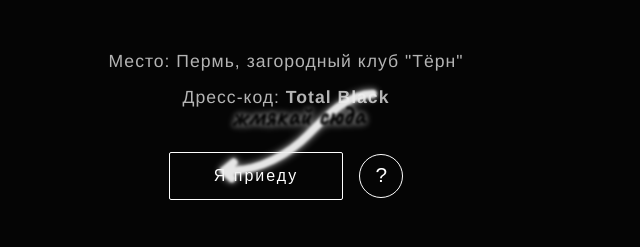
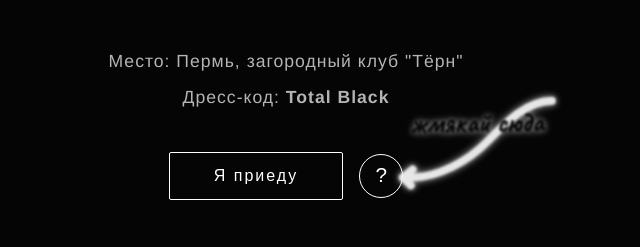
Before and after one commit to Crystos/wedding-invite, a website: page index.html in a window 1280 px wide. Shown: the part 553-800 px from the top of the page, without its empty margins (354-994 px from the left). Drawn offline with nearby package versions, Linux system fonts and the light colour scheme.

Commit message:
update branch

```diff
--- a/index.html
+++ b/index.html
@@ -269,17 +269,18 @@
       function positionHint() {
         const rect = targetBtn.getBoundingClientRect();
 
-        // Цель: левый верхний угол кнопки
-        const targetX = rect.left + window.scrollX;
-        const targetY = rect.top + window.scrollY;
-        const btnWidth = rect.width;
-        const btnHeight = rect.height;
+        // Цель: правый край кнопки (по вертикали - центр кнопки)
+        const targetX = rect.right + window.scrollX;
+        const targetY = rect.top + window.scrollY + (rect.height / 2);
 
-        // Позиционируем wrapper так, чтобы стрелка указывала на кнопку справа сверху
-        const offsetX = -160; // отступ справа от кнопки (под размер SVG)
-        const offsetY = -80; // отступ сверху для позиционирования стрелки
+        // Позиционируем wrapper так, чтобы остриё стрелки (точка 25, 95 в SVG)
+        // совпадало с правым краем кнопки
+        // Стрелка заканчивается в точке X=25 внутри SVG шириной 200
+        // Значит wrapper должен быть смещён так, чтобы его точка X=25 была на targetX
+        const offsetX = -25; // смещение, чтобы точка X=25 в SVG совпала с правым краем кнопки
+        const offsetY = -95; // смещение, чтобы точка Y=95 в SVG совпала с целевой Y
 
-        // Wrapper позиционируется так, чтобы стрелка указывала на кнопку
+        // Wrapper позиционируется так, чтобы остриё стрелки указывало на правый край кнопки
         const wrapperLeft = targetX + offsetX;
         const wrapperTop = targetY + offsetY;
 
```
Also changed, not shown: 1 other file.
